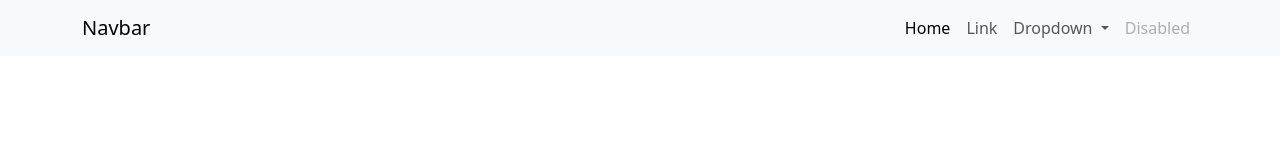
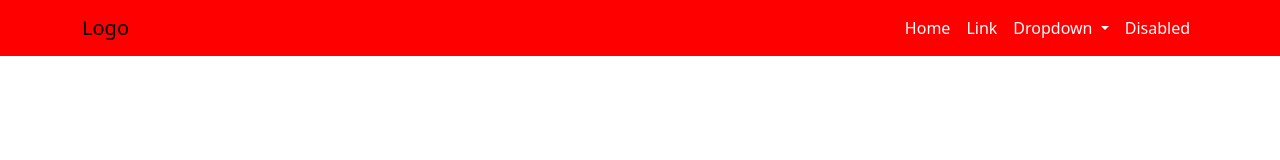
Before and after one commit to ABMshawonislam-dev/teamwork2202, a plain HTML site: page index.html in a window 1280 px wide. Drawn offline with nearby package versions, Linux system fonts and the light colour scheme.

Commit message:
navbar design change

```diff
--- /dev/null
+++ b/css/style.css
@@ -0,0 +1,7 @@
+nav {
+  background: red;
+}
+
+nav ul li a {
+  color: #fff !important;
+}
--- a/index.html
+++ b/index.html
@@ -10,11 +10,12 @@
       integrity="sha384-aFq/bzH65dt+w6FI2ooMVUpc+21e0SRygnTpmBvdBgSdnuTN7QbdgL+OapgHtvPp"
       crossorigin="anonymous"
     />
+    <link rel="stylesheet" href="css/style.css" />
   </head>
   <body>
-    <nav class="navbar navbar-expand-lg bg-body-tertiary">
+    <nav class="navbar navbar-expand-lg">
       <div class="container">
-        <a class="navbar-brand" href="#">Navbar</a>
+        <a class="navbar-brand" href="#">Logo</a>
         <button
           class="navbar-toggler"
           type="button"
```
